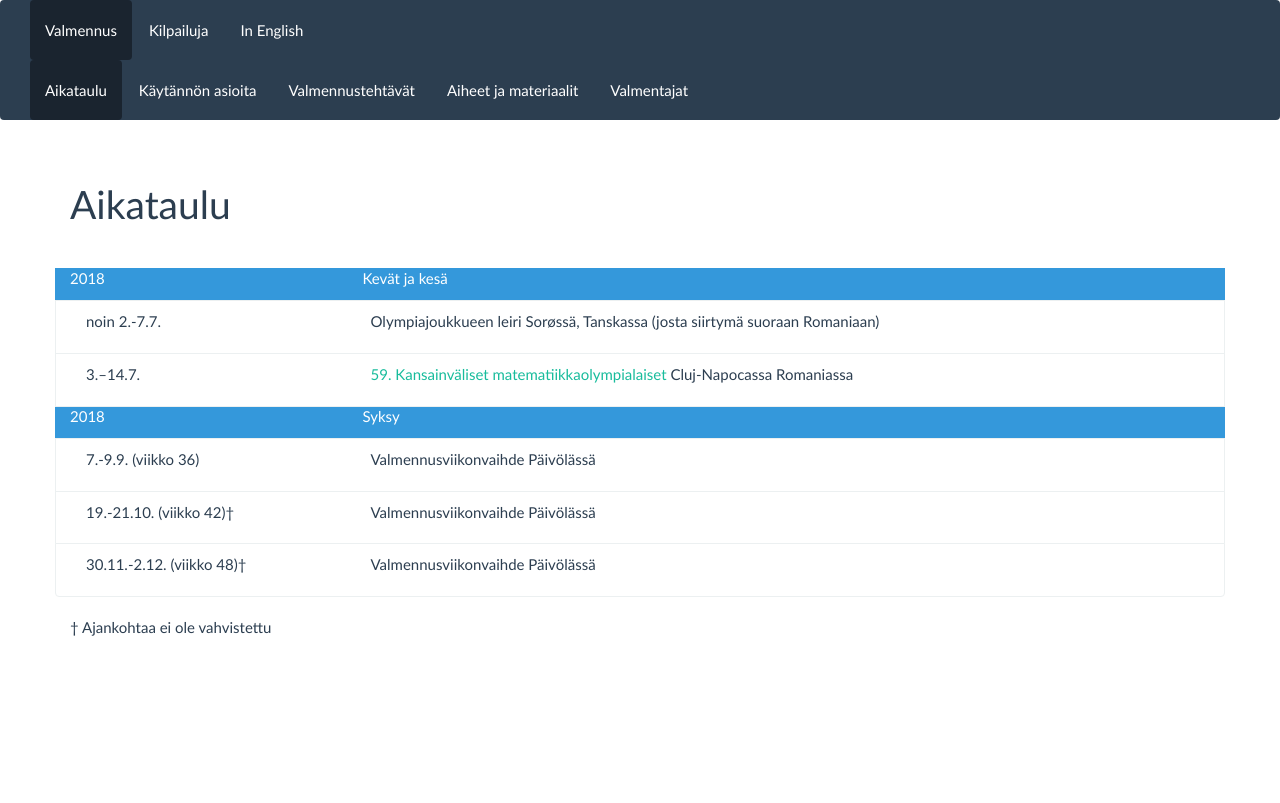
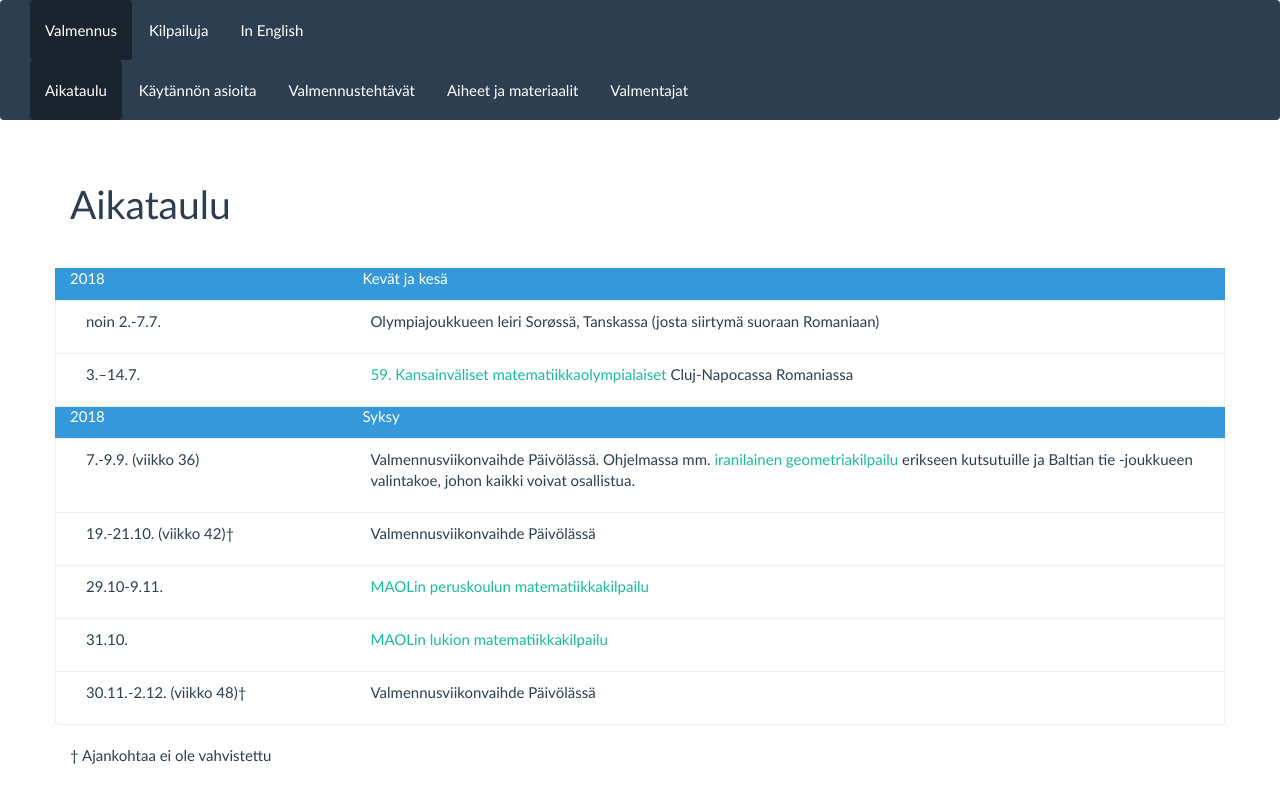
Before and after one commit to matematiikkakilpailut/matematiikkakilpailut.github.io, a Jekyll site: the page built from aikataulu/index.md, in a window 1280 px wide. Shown: the top 803 px of the page. Built offline with Jekyll 4.4.1, drawn with Linux system fonts in a browser that asks for light colours.

Commit message:
Update index.md

```diff
--- a/aikataulu/index.md
+++ b/aikataulu/index.md
@@ -14,9 +14,13 @@ aikataulu:
     tapahtuma: "Syksy"
     otsikko: true
   - pvm: "7.-9.9. (viikko 36)"
-    tapahtuma: "Valmennus&shy;viikonvaihde Päivölässä"
+    tapahtuma: "Valmennus&shy;viikonvaihde Päivölässä. Ohjelmassa mm. [iranilainen geometria&shy;kilpailu](http://igo-official.ir/?lang=en) erikseen kutsutuille ja Baltian tie -joukkueen valinta&shy;koe, johon kaikki voivat osallistua."
   - pvm: "19.-21.10. (viikko 42)&dagger;"
     tapahtuma: "Valmennus&shy;viikonvaihde Päivölässä"
+  - pvm: "29.10-9.11."
+    tapahtuma: "[MAOLin perus&shy;koulun matematiikka&shy;kilpailu](https://peda.net/yhdistykset/maol-ry/kilpailut/ntk/pm)"
+  - pvm: "31.10."
+    tapahtuma: "[MAOLin lukion matematiikka&shy;kilpailu](https://peda.net/yhdistykset/maol-ry/kilpailut/ntk/lm)"
   - pvm: "30.11.-2.12. (viikko 48)&dagger;"
     tapahtuma: "Valmennus&shy;viikonvaihde Päivölässä"
 ---
```
